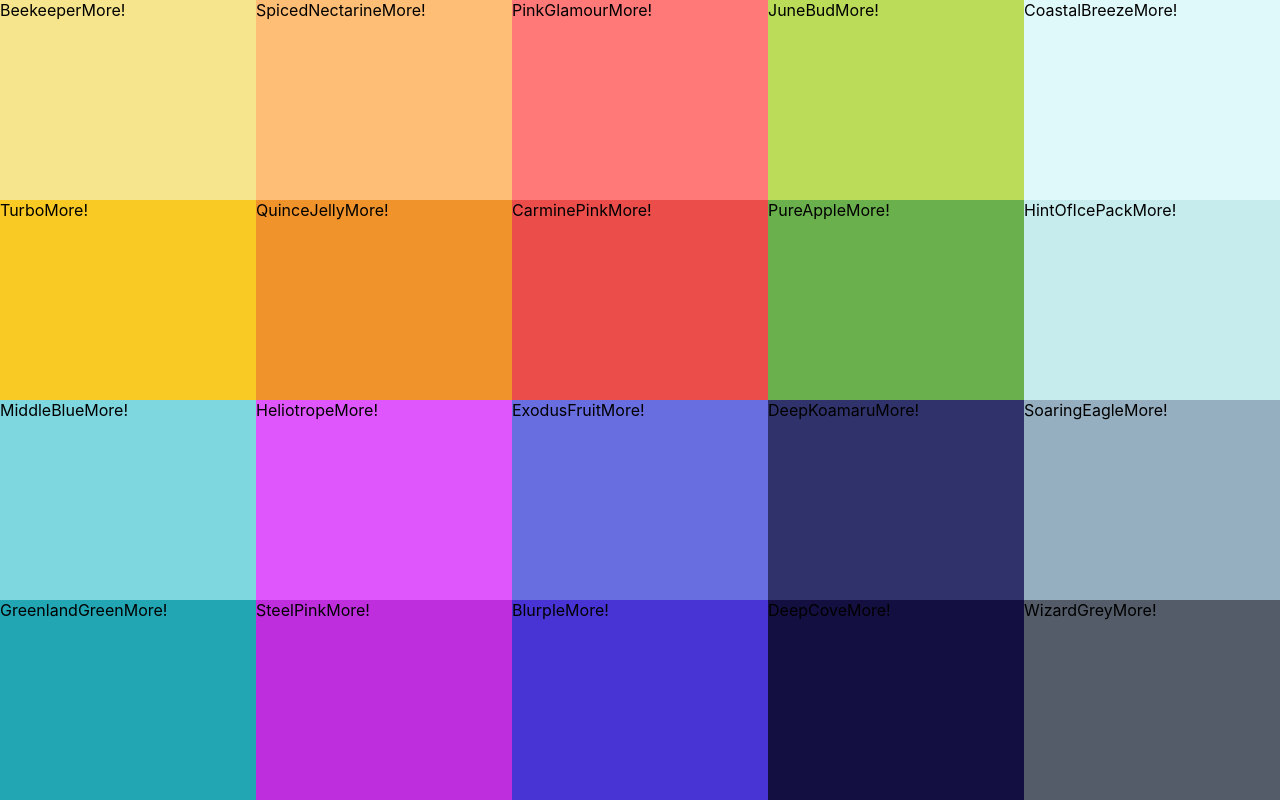
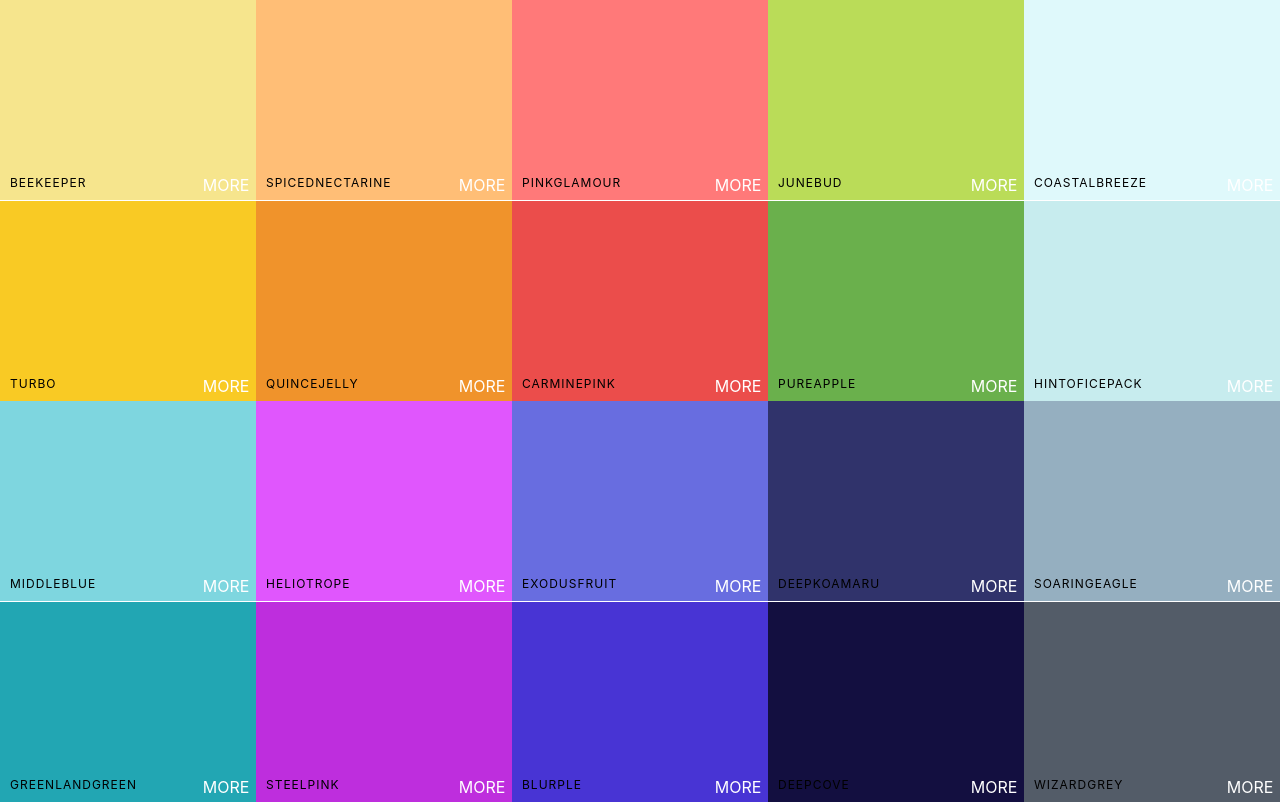
Before and after one commit to ssamsara98/modern-react-bootcamp, a React (Create React App) app: page / in a window 1280 px wide. Built offline with nearby package versions, Linux system fonts and the light colour scheme.

Commit message:
Style ColorBox

```diff
--- a/src/components/ColorBox.css
+++ b/src/components/ColorBox.css
@@ -5,4 +5,55 @@
   display: inline-block;
   position: relative;
   cursor: pointer;
+  margin-bottom: -3.5px;
 }
+
+.copy-button {
+  width: 100px;
+  height: 30px;
+  position: absolute;
+  display: inline-block;
+  top: 50%;
+  left: 50%;
+  transform: translate(-50%, -50%);
+  text-align: center;
+  outline: none;
+  background: rgba(255, 255, 255, 0.3);
+  font-size: 1rem;
+  line-height: 30px;
+  color: aliceblue;
+  text-transform: uppercase;
+  border: none;
+  opacity: 0;
+}
+
+.ColorBox:hover .copy-button {
+  opacity: 1;
+  transition: 0.5s;
+}
+
+.box-content {
+  position: absolute;
+  width: 100%;
+  left: 0;
+  bottom: 0;
+  padding: 10px;
+  color: black;
+  letter-spacing: 1px;
+  text-transform: uppercase;
+  font-size: 12px;
+}
+
+.see-more {
+  background: rgba(255, 255, 255, 255, 0.3);
+  position: absolute;
+  border: none;
+  right: 0;
+  bottom: 0;
+  color: white;
+  width: 60px;
+  height: 30px;
+  text-align: center;
+  line-height: 30px;
+  text-transform: uppercase;
+}
--- a/src/components/ColorBox.jsx
+++ b/src/components/ColorBox.jsx
@@ -3,10 +3,16 @@
 
 export default class ColorBox extends Component {
   render() {
+    const { name, background } = this.props;
     return (
-      <div className="ColorBox" style={{ background: this.props.background }}>
-        <span>{this.props.name}</span>
-        <span>More!</span>
+      <div className="ColorBox" style={{ background: background }}>
+        <div className="copy-container">
+          <div className="box-content">
+            <span>{name}</span>
+          </div>
+          <button className="copy-button">Copy</button>
+        </div>
+        <span className="see-more">More</span>
       </div>
     );
   }
```
